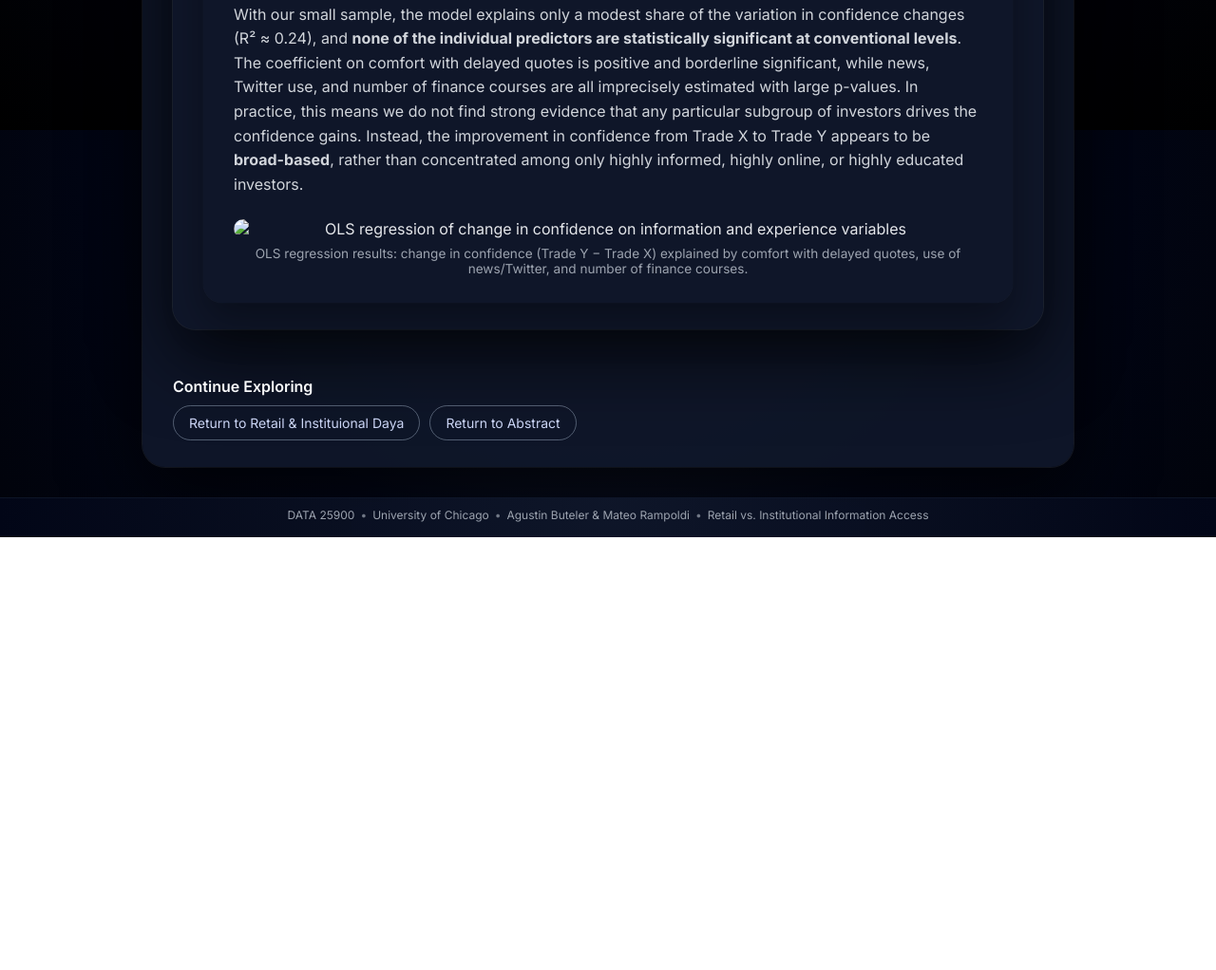
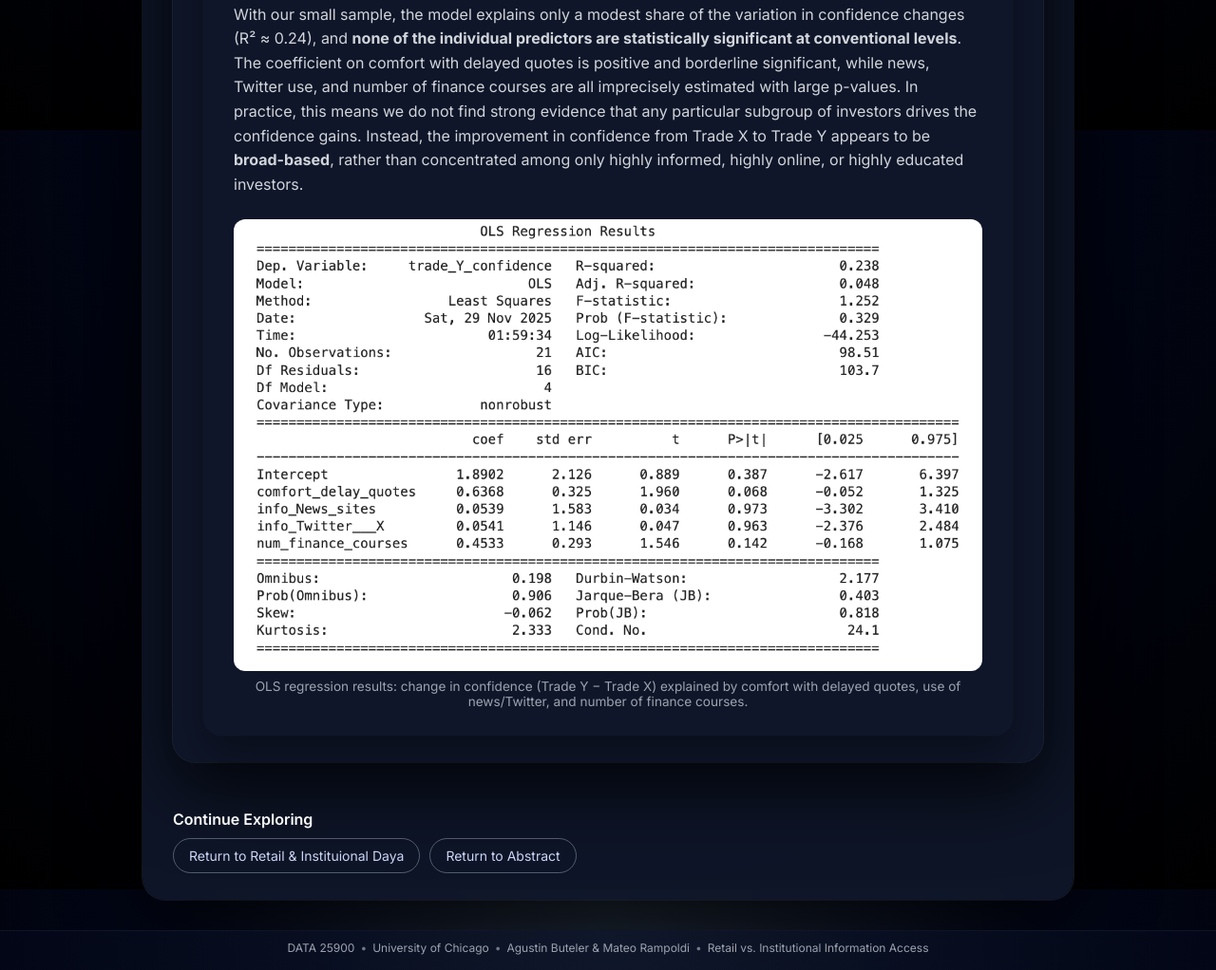
Before and after one commit to abuteler26/data-ethics-project, a plain HTML site: page survey.html in a window 1280 px wide. Shown: the part 7863-8885 px from the top of the page at 95% size. Before the commit the page ends 8429 px from the top, so only its background shows below. Drawn offline with Linux system fonts and the light colour scheme.

Commit message:
Update survey.html

```diff
--- a/survey.html
+++ b/survey.html
@@ -344,7 +344,7 @@
 
           <figure style="margin: 24px 0 0; text-align: center;">
             <!-- Replace the src below with the filename of your regression table image -->
-            <img src="confidence_regression_table.png"
+            <img src="model-1.png"
                  alt="OLS regression of change in confidence on information and experience variables"
                  style="max-width: 100%; border-radius: 12px; display: block; margin: 0 auto;">
             <figcaption style="margin-top: 8px; font-size: 0.85rem; color: #9ca3af;">
```
